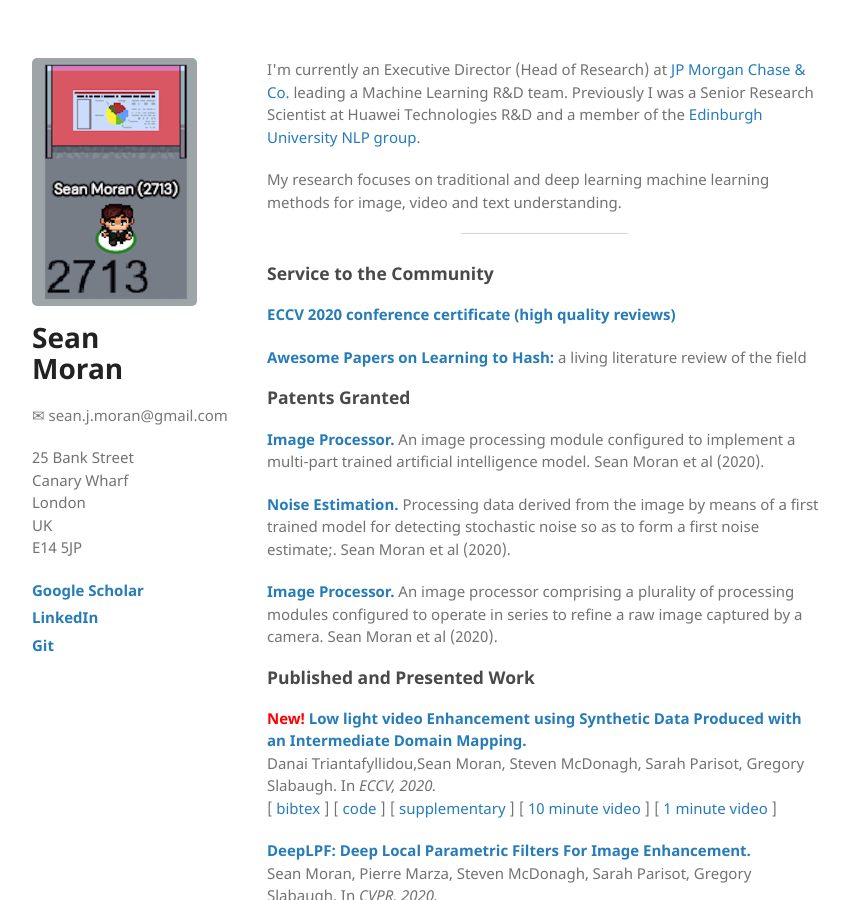
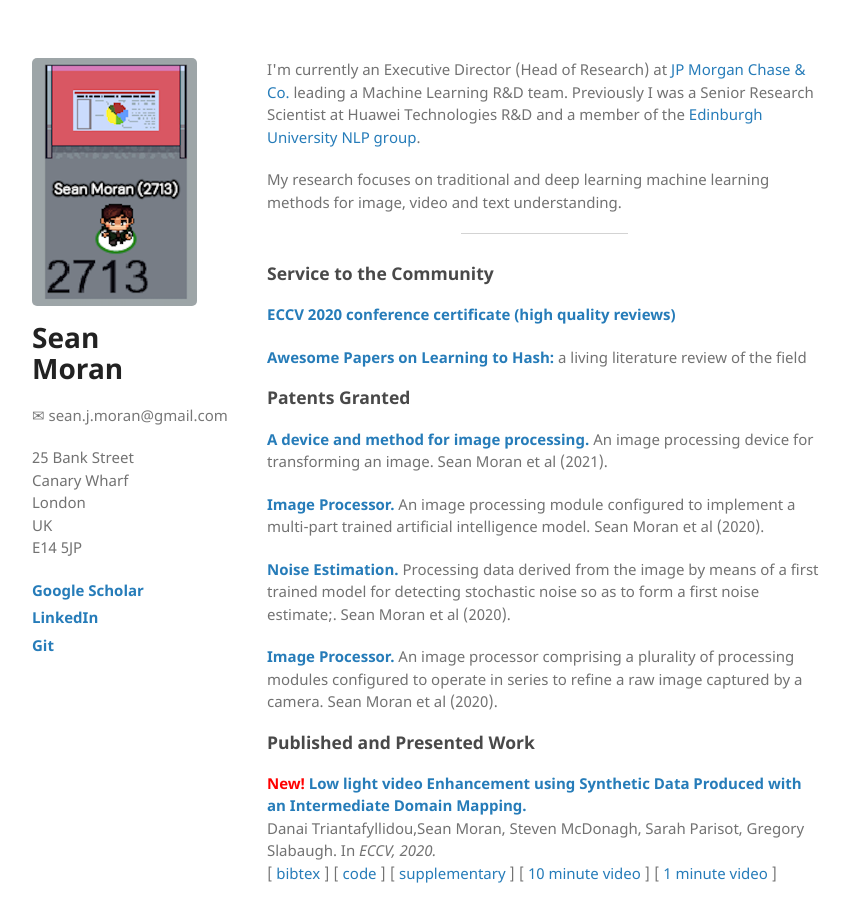
Before and after one commit to sjmoran/sjmoran.github.io, a Jekyll site: the page built from index.html, in a window 1280 px wide and 900 px high. Shown: the whole window, without its empty margins (26-875 px from the left). Built offline with Jekyll 4.4.1, drawn with Linux system fonts in a browser that asks for light colours.

Commit message:
Update index.html

```diff
--- a/index.html
+++ b/index.html
@@ -15,6 +15,9 @@ layout: default
 <p><strong><a target="_blank" href="https://learning2hash.github.io">Awesome Papers on Learning to Hash: </a></strong>a living literature review of the field</p>
 
 <h3 id="published-and-presented-work">Patents Granted</h3>
+
+<p><strong><a target="_blank" href="https://patentimages.storage.googleapis.com/00/f5/06/cc3f0f942174df/WO2021093956A1.pdf">A device and method for image processing. </a></strong>An image processing device for transforming an image. Sean Moran et al (2021).
+<br /></p>
 
 <p><strong><a target="_blank" href="https://patentimages.storage.googleapis.com/a8/ae/e3/fce62873953b64/WO2020187424A1.pdf">Image Processor. </a></strong>An image processing module configured to implement a multi-part trained artificial intelligence model. Sean Moran et al (2020).
 <br /></p>
```
